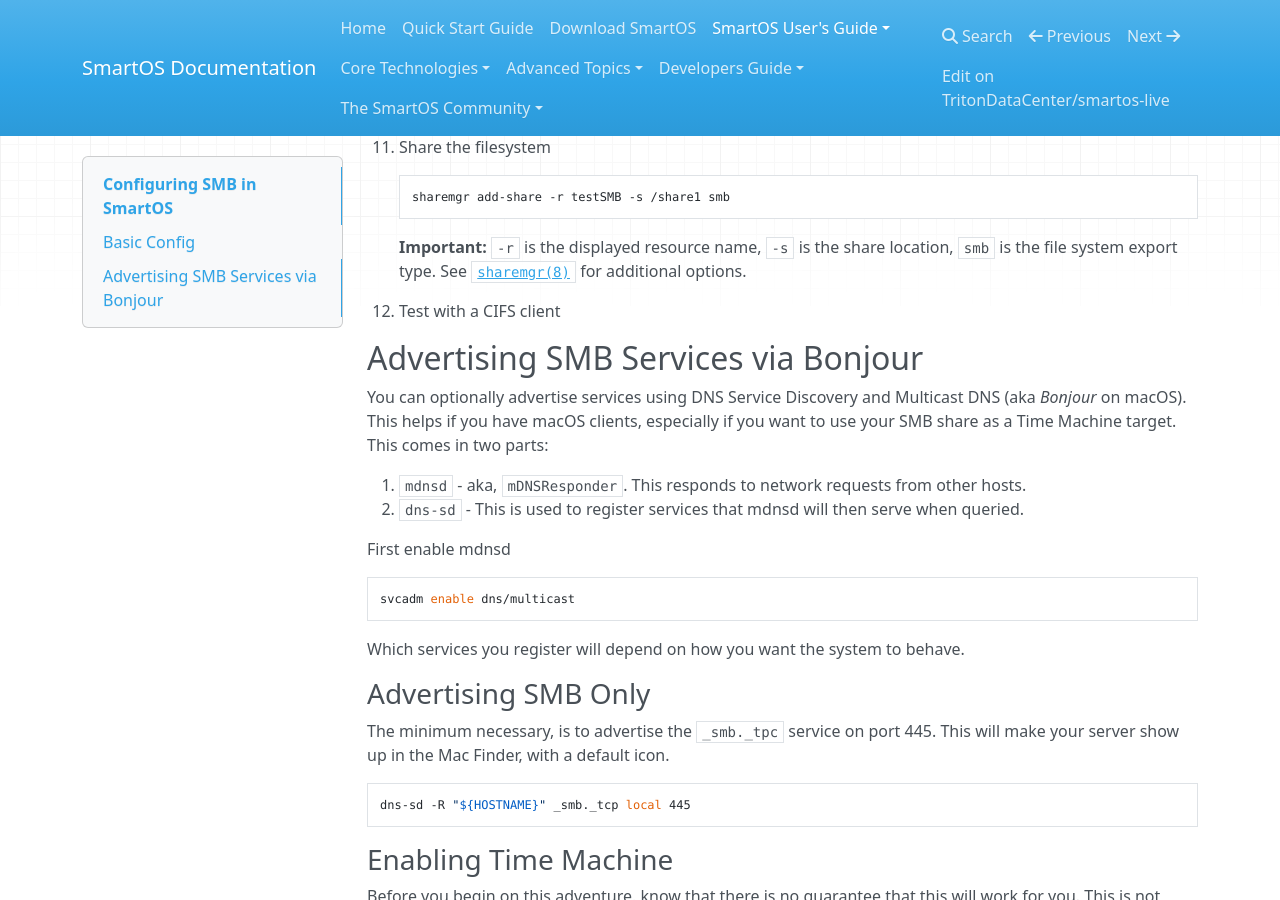
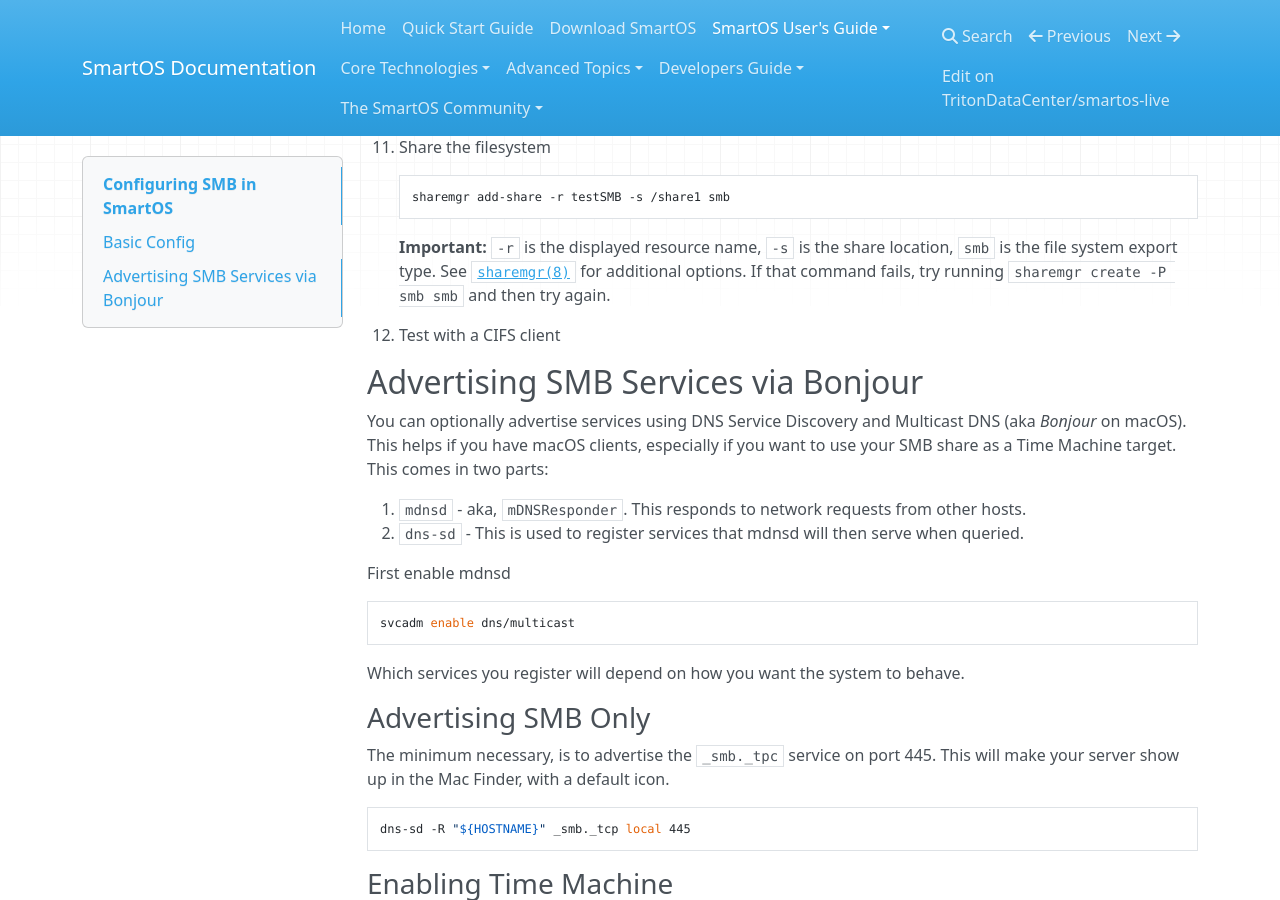
Before and after one commit to TritonDataCenter/smartos-docs, an MkDocs documentation site: the page built from docs/configuring-smb-in-smartos.md, in a window 1280 px wide and 900 px high, scrolled down 2328 px. Built offline with MkDocs 1.6.1, drawn with Linux system fonts in a browser that asks for light colours; nearby versions of some CDN libraries.

Commit message:
SMB: Note for how to fix missing group
I ran into this issue while following this guide on 202406266

```diff
--- a/docs/configuring-smb-in-smartos.md
+++ b/docs/configuring-smb-in-smartos.md
@@ -121,6 +121,9 @@
     **Important:** `-r` is the displayed resource name, `-s` is the share
     location, `smb` is the file system export type. See
     [`sharemgr(8)`][sharemgr-8] for additional options.
+    If that command fails, try running
+    `sharemgr create -P smb smb`
+    and then try again.
 
 12. Test with a CIFS client
 
```
